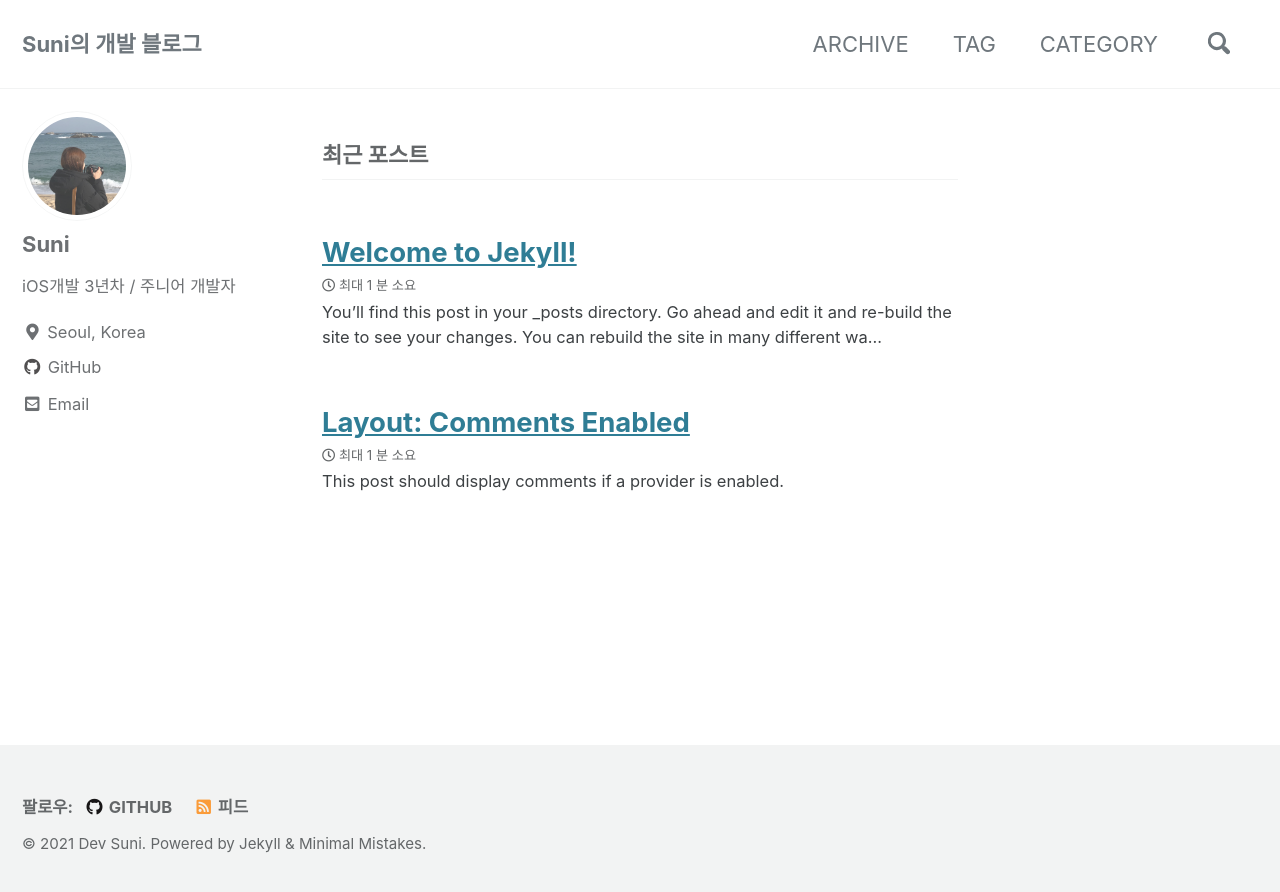
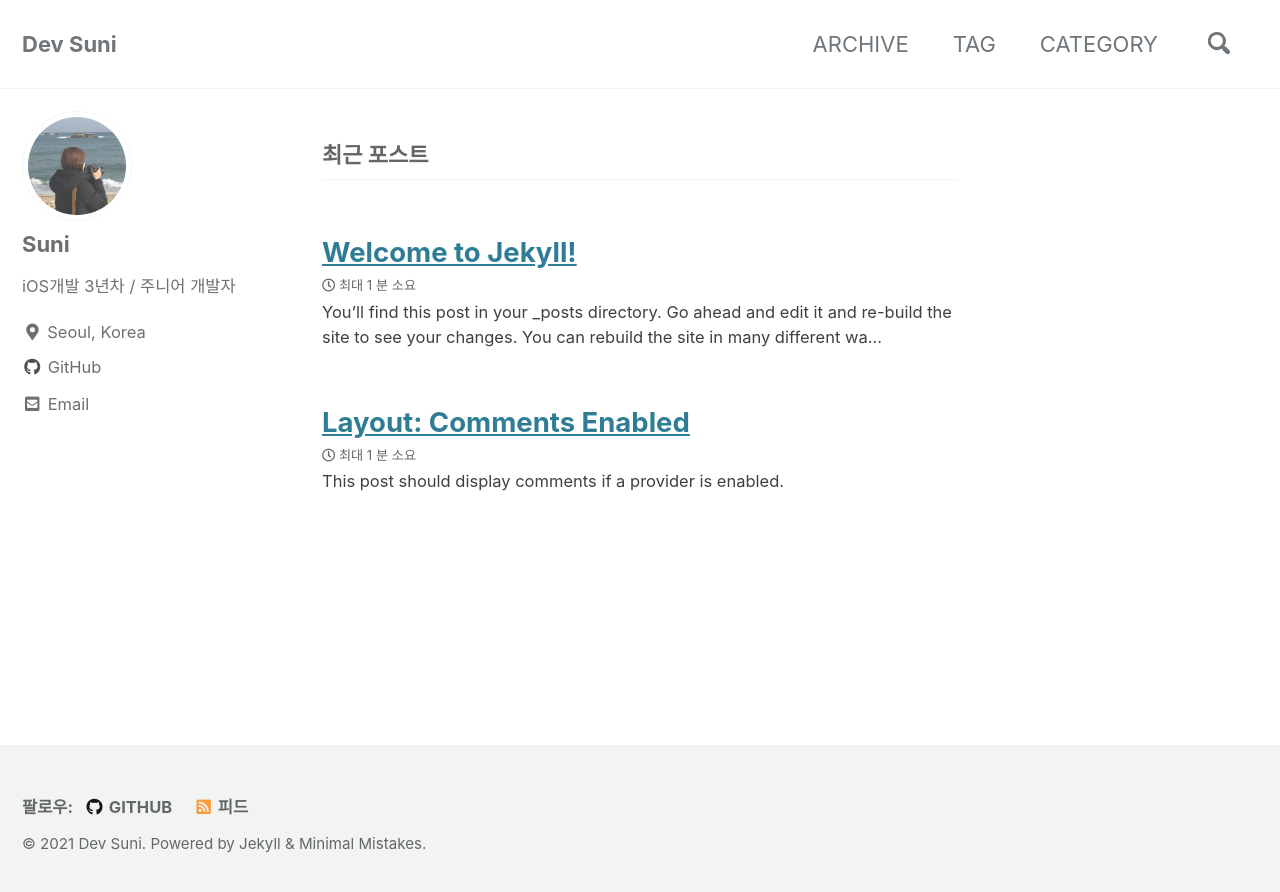
Before and after one commit to SuniDev/SuniDev.github.io, a Jekyll site: the page built from index.html, in a window 1280 px wide. Shown: the top 892 px of the page. Built offline with Jekyll 4.4.1, drawn with Linux system fonts in a browser that asks for light colours; cached includes are drawn as plain includes; the list of posts is cut into pages by our own code.

Commit message:
Update _config.yml

```diff
--- a/_config.yml
+++ b/_config.yml
@@ -16,7 +16,7 @@ minimal_mistakes_skin    : "default" # "air", "aqua", "contrast", "dark", "dirt"
 
 # Site Settings
 locale                   : "ko"
-title                    : "Suni의 개발 블로그"
+title                    : "Dev Suni"
 title_separator          : "-"
 subtitle                 : # site tagline that appears below site title in masthead
 name                     : "Dev Suni"
```
